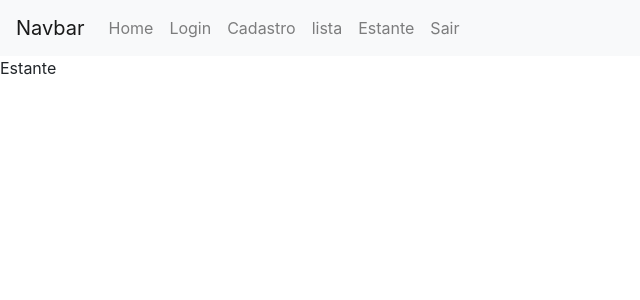
After one commit to Luiz-E/VirtualShelf, a Flask app: page /user/estante in a window 1280 px wide. The commit adds this page. Shown: the top 300 px of the page, without its empty margins (0-640 px from the left). Run offline with Flask 2, Linux system fonts and the light colour scheme; parts of the project's set-up code (start-up, migrations or seed data) failed here and were passed over.

Commit message:
Instalação do banco de dados

```diff
--- a/main.py
+++ b/main.py
@@ -1,18 +1,37 @@
-from flask import Flask, redirect, url_for, render_template, request
+from flask import Flask, redirect, url_for, render_template, request, session
+from datetime import timedelta
+from flask_sqlalchemy import SQLAlchemy
 
 app = Flask(__name__)
+app.secret_key = "hello"
+app.config['SQLALCHEMY_DATABASE_URI'] = 'sqlite:///users.sqlite3'
+app.config['SQLALCHEMY_TRACK_MODIFICATIONS'] = False
+app.permanent_session_lifetime = timedelta(days=10)
+
+db = SQLAlchemy(app)
+
+
+class users(db.Model):
+    _id = db.Column("id", db.Integer)
+
 
 @app.route("/")
 def home():
     return redirect(url_for("user", usr="guest"))
 
+
 @app.route("/login", methods=["POST", "GET"])
 def login():
     if request.method == "POST":
-         user = request.form["nm"]
-         return redirect(url_for("user",usr=user))
+        session.permanent = True
+        user = request.form["nm"]
+        session["user"] = user
+        return redirect(url_for("user"))
     else:
+        if "user" in session:
+            return redirect(url_for("user"))
         return render_template("login.html")
+
 
 @app.route("/cadastro", methods=["POST", "GET"])
 def cadastrar():
@@ -23,13 +42,29 @@ def cadastrar():
         return render_template("cadastro.html")
 
 
-@app.route("/<usr>")
-def user(usr):
-    return render_template("usuario.html", usr=usr)
+@app.route("/user")
+def user():
+    if "user" in session:
+        return render_template("usuario.html")
+    else:
+        return redirect(url_for("login"))
 
-@app.route("/<usr>/lista")
-def lista(usr):
-    return render_template("lista.html", usr=usr)
+
+@app.route("/user/lista")
+def lista():
+    return render_template("lista.html")
+
+
+@app.route("/user/estante")
+def estante():
+    return render_template("estante.html")
+
+
+@app.route("/logout")
+def logout():
+    session.pop("user", None)
+    return redirect(url_for("login"))
+
 
 if __name__ == "__main__":
     app.run(debug="True")
--- a/templates/base.html
+++ b/templates/base.html
@@ -23,7 +23,13 @@
                   <a class="nav-link" href="/cadastro">Cadastro</a>
               </li>
               <li class="nav-item">
-                  <a class="nav-link" href="/<usr>/lista">lista</a>
+                  <a class="nav-link" href="/user/lista">lista</a>
+              </li>
+              <li class="nav-item">
+                  <a class="nav-link" href="/user/estante">Estante</a>
+              </li>
+              <li class="nav-item">
+                  <a class="nav-link" href="/logout">Sair</a>
               </li>
             </ul>
           </div>
--- /dev/null
+++ b/templates/estante.html
@@ -0,0 +1,5 @@
+{%extends "base.html"%}
+{%block title%} Estante {%endblock%}
+{%block content %}
+<p> {{session["user"]}} Estante</p>
+{%endblock%}
--- a/templates/usuario.html
+++ b/templates/usuario.html
@@ -1,3 +1,3 @@
 {%extends "base.html"%}
 {%block title%} usuario {%endblock%}
-{%block content%} <p>{{usr}}</p> {%endblock%}
+{%block content%} <p>{{session["user"]}}</p> {%endblock%}
```
